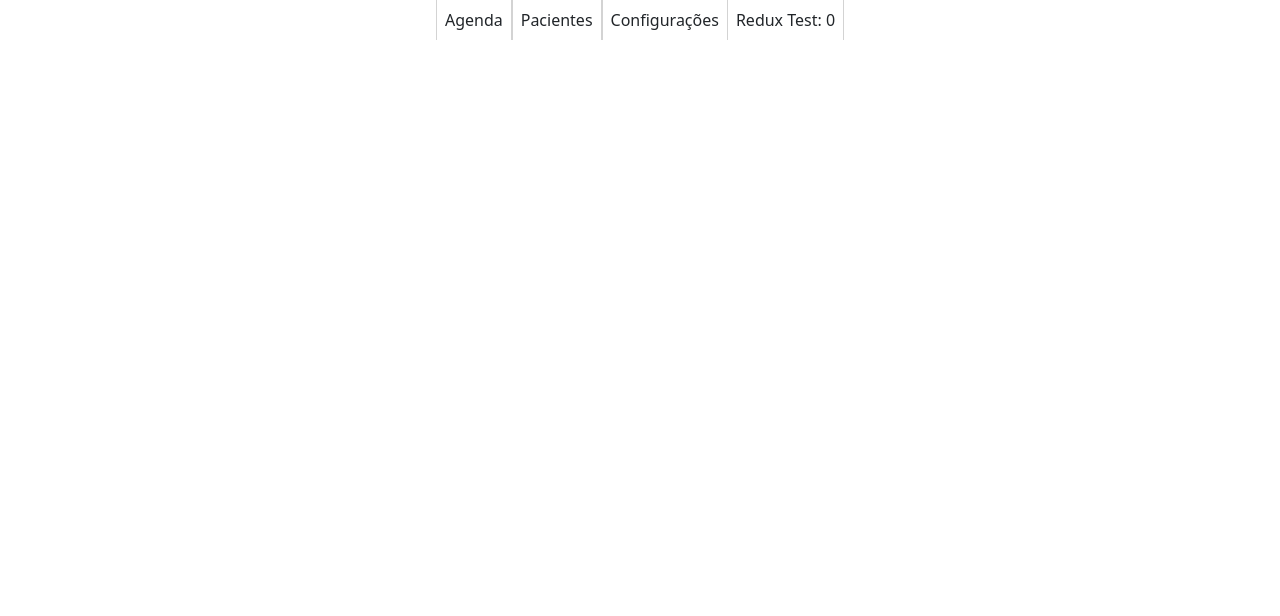
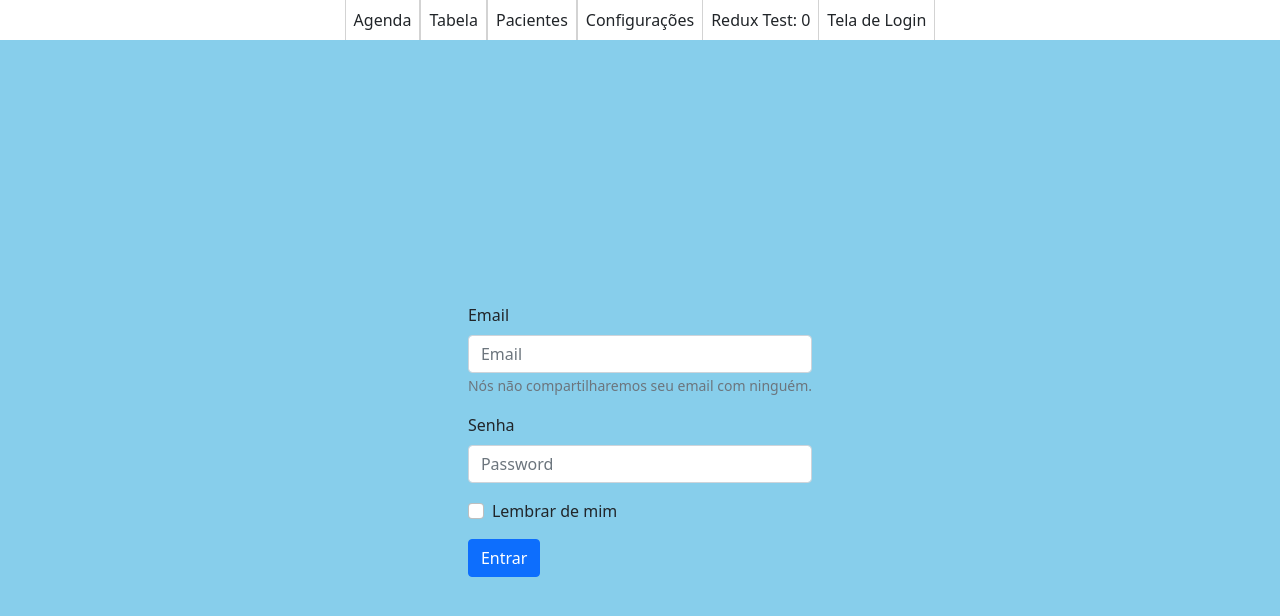
Before and after one commit to gustavobborges/Secretaria-frontend, a React (Create React App) app: page /login in a window 1280 px wide. Shown: the top 616 px of the page. Built offline with nearby package versions, Linux system fonts and the light colour scheme.

Commit message:
tela de loign

```diff
--- a/package.json
+++ b/package.json
@@ -3,6 +3,9 @@
   "version": "0.1.0",
   "private": true,
   "dependencies": {
+    "@devexpress/dx-react-core": "^2.7.6",
+    "@devexpress/dx-react-scheduler": "^2.7.6",
+    "@material-ui/core": "^4.12.3",
     "@popperjs/core": "^2.9.2",
     "@reduxjs/toolkit": "^1.6.1",
     "@testing-library/jest-dom": "^5.11.4",
@@ -10,6 +13,7 @@
     "@testing-library/user-event": "^12.1.10",
     "axios": "^0.21.1",
     "bootstrap": "^5.0.1",
+    "material-ui": "^0.20.2",
     "popper.js": "^1.16.1",
     "react": "^17.0.2",
     "react-bootstrap": "^1.6.1",
--- a/src/components/Header/Header.jsx
+++ b/src/components/Header/Header.jsx
@@ -13,6 +13,11 @@
           <p>Agenda</p>
         </S.Item>
       </Link>
+      <Link to={'/table'}>
+        <S.Item>
+          <p>Tabela</p>
+        </S.Item>
+      </Link>
       <Link to={'/patients'}>
         <S.Item>
           <p>Pacientes</p>
@@ -24,6 +29,11 @@
       <S.Item>
         <p>Redux Test: {counter}</p>
       </S.Item>
+      <Link to={'/login'}>
+        <S.Item>
+          <p>Tela de Login</p>
+        </S.Item>
+      </Link>
     </S.HeaderDiv>
   )
 }
--- /dev/null
+++ b/src/pages/Dashboard/Dashboard.jsx
@@ -0,0 +1,39 @@
+import React from 'react';
+import { Button } from '@material-ui/core';
+
+// import Paper from '@material-ui/core/Paper';
+// import { ViewState } from '@devexpress/dx-react-scheduler';
+// import {
+//   Scheduler,
+//   DayView,
+//   Appointments,
+// } from '@devexpress/dx-react-scheduler-material-ui';
+
+const PagesDashboard = () => {
+
+  // const currentDate = '2018-11-01';
+  // const schedulerData = [
+  //   { startDate: '2018-11-01T09:45', endDate: '2018-11-01T11:00', title: 'Meeting' },
+  //   { startDate: '2018-11-01T12:00', endDate: '2018-11-01T13:30', title: 'Go to a gym' },
+  // ];
+
+  return (
+    <Button color="primary">Hello World</Button>
+    // <Paper>
+    //   <Scheduler
+    //     data={schedulerData}
+    //   >
+    //     <ViewState
+    //       currentDate={currentDate}
+    //     />
+    //     <DayView
+    //       startDayHour={9}
+    //       endDayHour={14}
+    //     />
+    //     <Appointments />
+    //   </Scheduler>
+    // </Paper>
+  );
+}
+
+export default PagesDashboard;
--- /dev/null
+++ b/src/pages/Dashboard/index.js
@@ -0,0 +1 @@
+import styled from 'styled-components';
--- /dev/null
+++ b/src/pages/Login/Login.jsx
@@ -0,0 +1,35 @@
+import React from 'react';
+import { Form, Button } from 'react-bootstrap';
+
+import * as S from './styles';
+
+const PagesLogin = () => {
+
+  return (
+    <S.LoginPage>
+      <Form>
+        <Form.Group className="mb-3" controlId="formBasicEmail">
+          <Form.Label>Email</Form.Label>
+          <Form.Control type="email" placeholder="Email" />
+          <Form.Text className="text-muted">
+            Nós não compartilharemos seu email com ninguém.
+          </Form.Text>
+        </Form.Group>
+
+        <Form.Group className="mb-3" controlId="formBasicPassword">
+          <Form.Label>Senha</Form.Label>
+          <Form.Control type="password" placeholder="Password" />
+        </Form.Group>
+        <Form.Group className="mb-3" controlId="formBasicCheckbox">
+          <Form.Check type="checkbox" label="Lembrar de mim" />
+        </Form.Group>
+        <Button variant="primary" type="submit">
+          Entrar
+        </Button>
+      </Form>
+    </S.LoginPage>
+
+  )
+}
+
+export default PagesLogin;
--- /dev/null
+++ b/src/pages/Login/styles.js
@@ -0,0 +1,11 @@
+import styled from 'styled-components';
+
+export const LoginPage = styled.div`
+  display: flex;
+  justify-content: center;
+  margin: 0 auto;
+  height: 100vh;
+  align-items: center;
+
+  background-color: skyblue;
+`
--- a/src/pages/Root.jsx
+++ b/src/pages/Root.jsx
@@ -5,16 +5,20 @@
 import PagesAppointment from './Appointments/Appointments';
 import PagesAppointmentForm from './Form/Form';
 import PagesPatients from './Patients/Patients';
+import PagesDashboard from './Dashboard/Dashboard';
+import PagesLogin from './Login/Login';
 
 function Root() {
   return (
     <BrowserRouter>
       <Header />
       <Switch>
-        <Route path="/" component={PagesAppointment} exact></Route>
+        <Route path="/" component={PagesDashboard} exact></Route>
         <Route path="/create" component={PagesAppointmentForm}></Route>
         <Route path="/edit/:id" component={PagesAppointmentForm}></Route>
         <Route path="/patients" component={PagesPatients}></Route>
+        <Route path="/table" component={PagesAppointment}></Route>
+        <Route path="/login" component={PagesLogin}></Route>
       </Switch>
     </BrowserRouter>
   );
--- a/src/styles.js
+++ b/src/styles.js
@@ -1,7 +1,7 @@
 import styled from 'styled-components';
 
 export const Content = styled.div`
-  width: 90%;
+  width: 100%;
   margin: 0 auto;
 	padding: 0;
 	border: 0;
```
Also changed, not shown: 2 other files (tests, documents, lock files or other folders).
